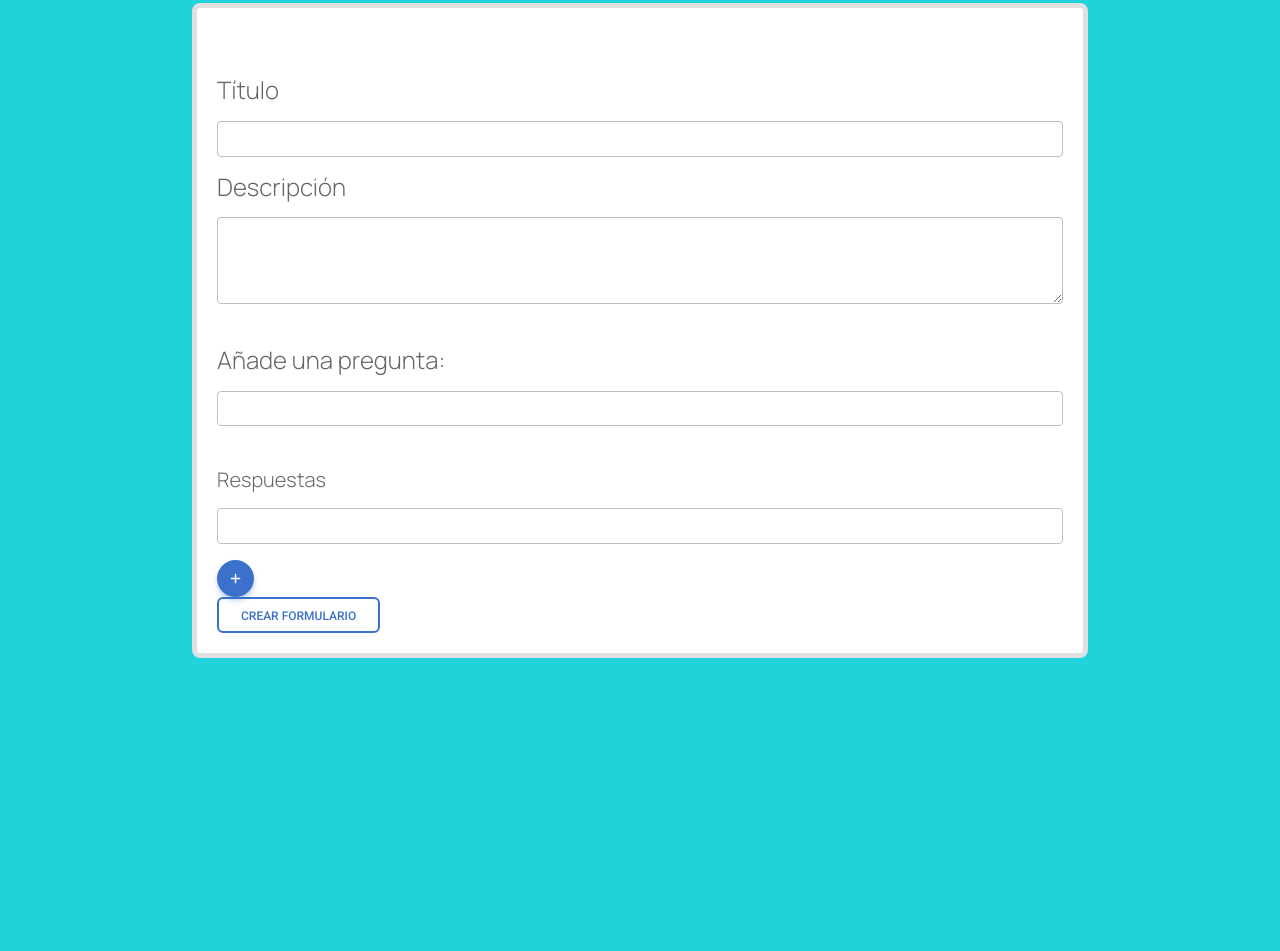
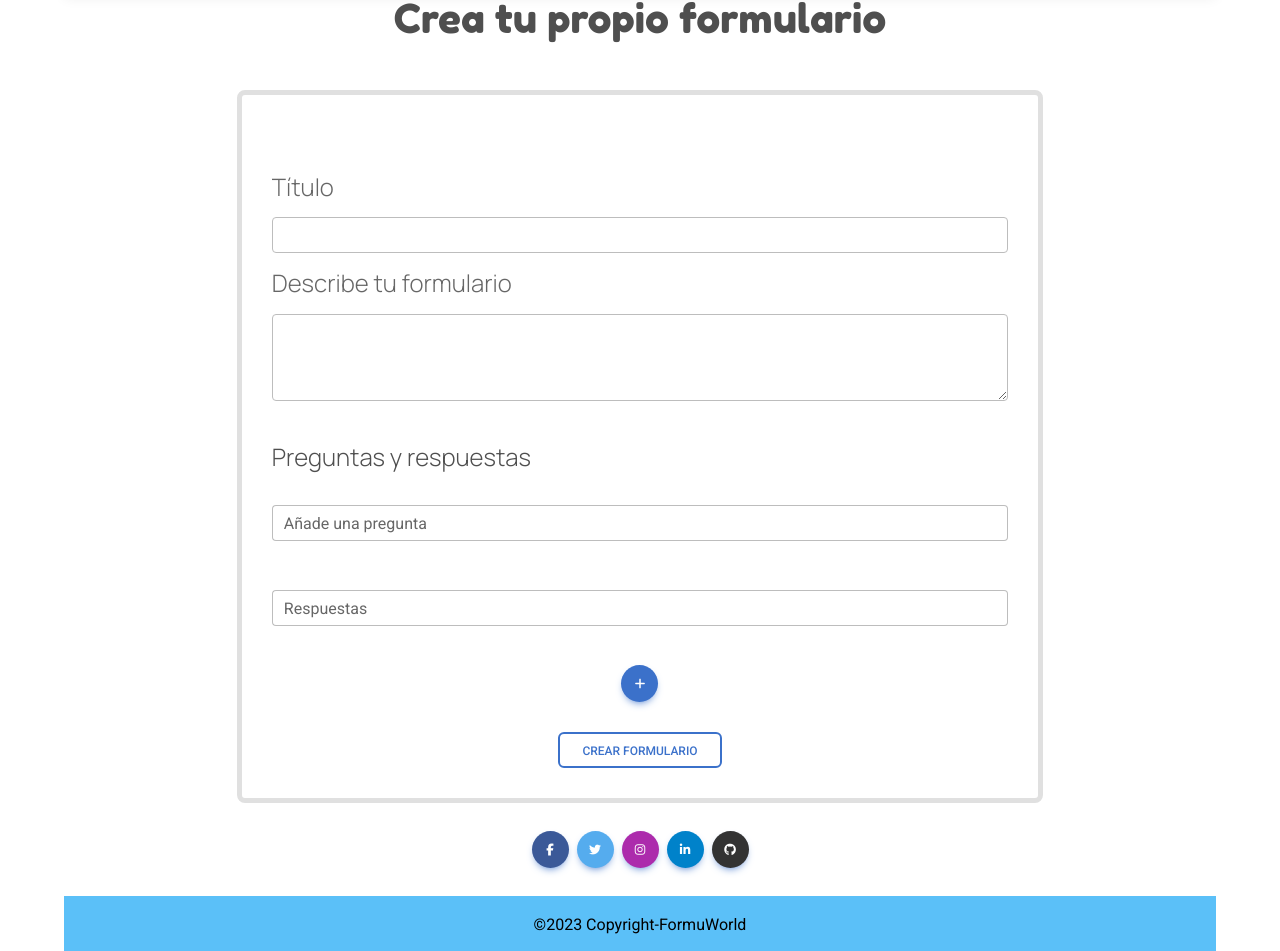
Before and after one commit to avalonxii/T2_HG_SERVIDOR_FORMUWORLD, a React (Vite) app: page / in a window 1280 px wide. Shown: the part 93-1044 px from the top of the page. Before the commit the page ends 800 px from the top, so only its background shows below. Built offline with nearby package versions, Linux system fonts and the light colour scheme; a web font is replaced by a local one.

Commit message:
Mejorado Diseño de formulario

```diff
--- a/src/App.jsx
+++ b/src/App.jsx
@@ -3,6 +3,7 @@ import Footer from "./components/Footer"
 
 import Header from "./components/header/Header";
 import Formulario from "./components/formulario/Fomulario";
+import DiseñoCrearFormulario from './components/DiseñoCrearFormulario';
 
 
 
@@ -13,7 +14,7 @@ function App() {
   return (
     <div className="App">
       <Header />
-      <Formulario/>
+      <DiseñoCrearFormulario/>
       <Footer/>
 
     </div>
--- a/src/assets/css/formdesign.css
+++ b/src/assets/css/formdesign.css
@@ -10,6 +10,7 @@ h4, h5{
 
 #enviar{
     margin:0 auto;
+    margin-top:30px;
 }
 
 body{
@@ -19,8 +20,13 @@ body{
 #container{
     background-color: #fff;
     border-radius: 10px;
-    padding: 20px;
+    padding: 30px;
     margin: 0 auto;
     width: 70%;
-    margin-top: 10px;
+    margin-top: 5px;
 }
+
+#addButton{
+    margin-top: 15px;
+
+}
--- a/src/components/DiseñoCrearFormulario.jsx
+++ b/src/components/DiseñoCrearFormulario.jsx
@@ -2,7 +2,7 @@ import Container from "react-bootstrap/Container";
 import Form from "react-bootstrap/Form";
 import Button from "react-bootstrap/Button"
 import '../assets/css/formdesign.css'
-import { MDBBtn, MDBIcon } from 'mdb-react-ui-kit';
+import { MDBBtn, MDBIcon, MDBInput } from 'mdb-react-ui-kit';
 
 
 
@@ -19,26 +19,28 @@ export default function DiseñoCrearFormulario(){
           <Form.Control type="text" />
         </Form.Group>
         <Form.Group className="mb-3" controlId="exampleForm.ControlTextarea1">
-          <Form.Label><h4>Descripción</h4></Form.Label>
+          <Form.Label><h4>Describe tu formulario</h4></Form.Label>
           <Form.Control as="textarea" rows={3} />
         </Form.Group>
         <br/>
-        <Form.Group className="mb-3" controlId="exampleForm.ControlTextarea1">
-          <Form.Label><h4>Añade una pregunta: </h4></Form.Label>
-          <Form.Control type="text" />
-        </Form.Group>
+        <h4>Preguntas y respuestas</h4>
         <br/>
-        <Form.Group className="mb-3" controlId="exampleForm.ControlTextarea1">
-          <Form.Label><h5>Respuestas</h5></Form.Label>
-          <Form.Control type="text" />
-        </Form.Group>
+        <MDBInput wrapperClass='mb-4' id='form9Example1' label='Añade una pregunta' />
+        <br/>
+        <MDBInput wrapperClass='mb-4' id='form9Example1' label='Respuestas' />
+
       </Form>
-      <MDBBtn floating tag='a'>
+      <div class="text-center">
+      <MDBBtn floating tag='a' id="addButton">
       <MDBIcon fas icon='plus' />
     </MDBBtn>
+
+
       <br/>
       <Button as="input" type="submit" value="Crear formulario" variant="outline-primary" className="rounded-4" id="enviar"/>
+      </div>
     </Container>
+
             </div>
     )
 }
--- a/src/components/Footer.jsx
+++ b/src/components/Footer.jsx
@@ -10,16 +10,19 @@ import {
 
 
 export default function Footer() {
+
+
   return (
     <>
+
    <MDBFooter className='bg-grey text-center text-black'>
-      <MDBContainer className='p-4 pb-0'>
+      <MDBContainer className='p-4 pb-0' >
         <section className='mb-4'>
           <MDBBtn
             floating
             className='m-1'
             style={{ backgroundColor: '#3b5998' }}
-            href='#!'
+            href='https://www.facebook.com/campusfp/'
             role='button'
           >
             <MDBIcon fab icon='facebook-f' />
@@ -29,7 +32,7 @@ export default function Footer() {
             floating
             className='m-1'
             style={{ backgroundColor: '#55acee' }}
-            href='#!'
+            href='https://twitter.com/Campus_FP'
             role='button'
           >
             <MDBIcon fab icon='twitter' />
@@ -38,17 +41,8 @@ export default function Footer() {
           <MDBBtn
             floating
             className='m-1'
-            style={{ backgroundColor: '#dd4b39' }}
-            href='#!'
-            role='button'
-          >
-            <MDBIcon fab icon='google' />
-          </MDBBtn>
-          <MDBBtn
-            floating
-            className='m-1'
             style={{ backgroundColor: '#ac2bac' }}
-            href='#!'
+            href='https://www.instagram.com/campusfp_/'
             role='button'
           >
             <MDBIcon fab icon='instagram' />
@@ -58,7 +52,7 @@ export default function Footer() {
             floating
             className='m-1'
             style={{ backgroundColor: '#0082ca' }}
-            href='#!'
+            href='https://www.linkedin.com/school/campus-fp/'
             role='button'
           >
             <MDBIcon fab icon='linkedin-in' />
@@ -68,7 +62,7 @@ export default function Footer() {
             floating
             className='m-1'
             style={{ backgroundColor: '#333333' }}
-            href='#!'
+            href='https://github.com/avalonxii/T2_HG_SERVIDOR_FORMUWORLD'
             role='button'
           >
             <MDBIcon fab icon='github' />
@@ -76,9 +70,9 @@ export default function Footer() {
         </section>
       </MDBContainer>
 
-      <div className='text-center p-3' style={{ backgroundColor: 'rgba(0, 0, 0, 0.2)' }}>
+      <div className='text-center p-3' style={{ backgroundColor: '#5BC0F8'}}>
         ©2023 Copyright-
-        <a className='text-white' href='https://mdbootstrap.com/'>
+        <a className='text-black' href='https://campusfp.es/'>
         FormuWorld
         </a>
       </div>
--- a/src/main.jsx
+++ b/src/main.jsx
@@ -11,6 +11,6 @@ import DiseñoCrearFormulario from './components/DiseñoCrearFormulario';
 
 ReactDOM.createRoot(document.getElementById('root')).render(
   <React.StrictMode>
-    <DiseñoCrearFormulario />
+    <App/>
   </React.StrictMode>
 )
```
Also changed, not shown: package.json (+2 -7 lines), src/assets/css/footer.css (line endings or trailing spaces), 1 other file (tests, documents, lock files or other folders).
